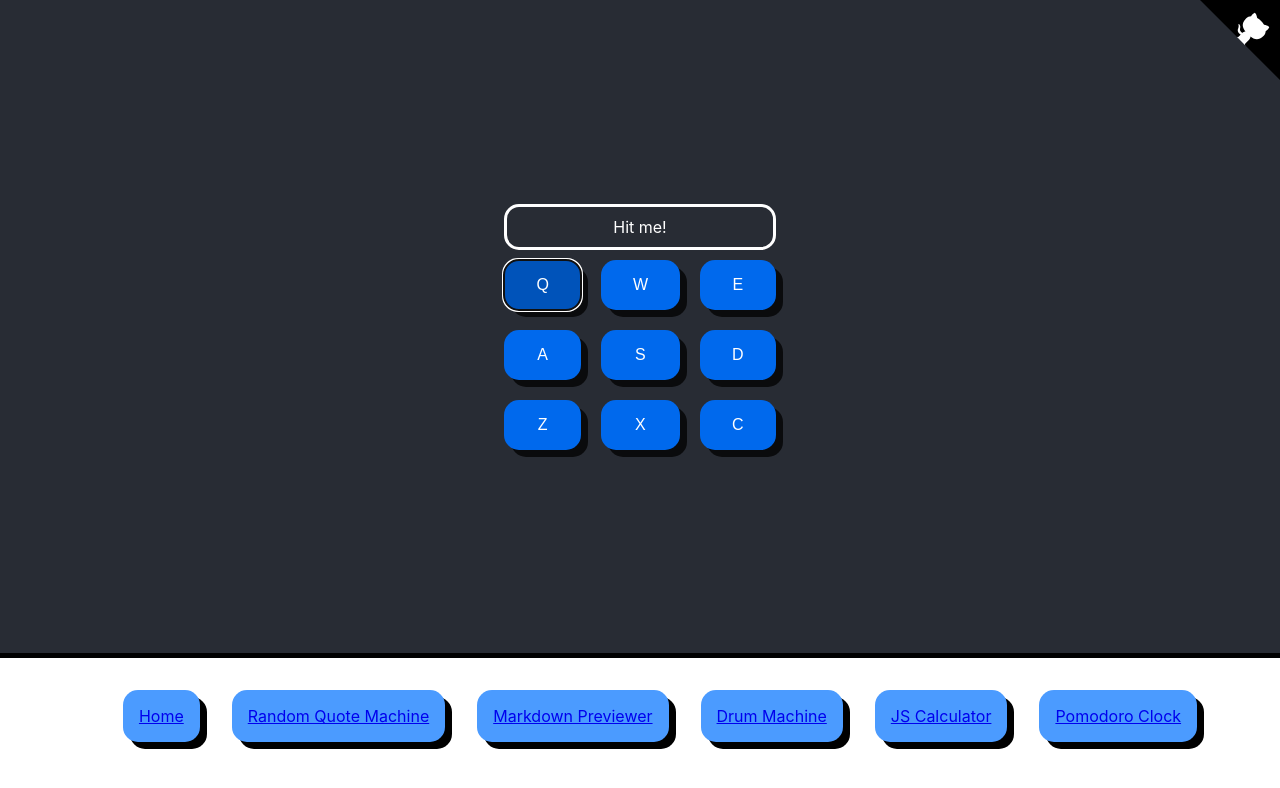
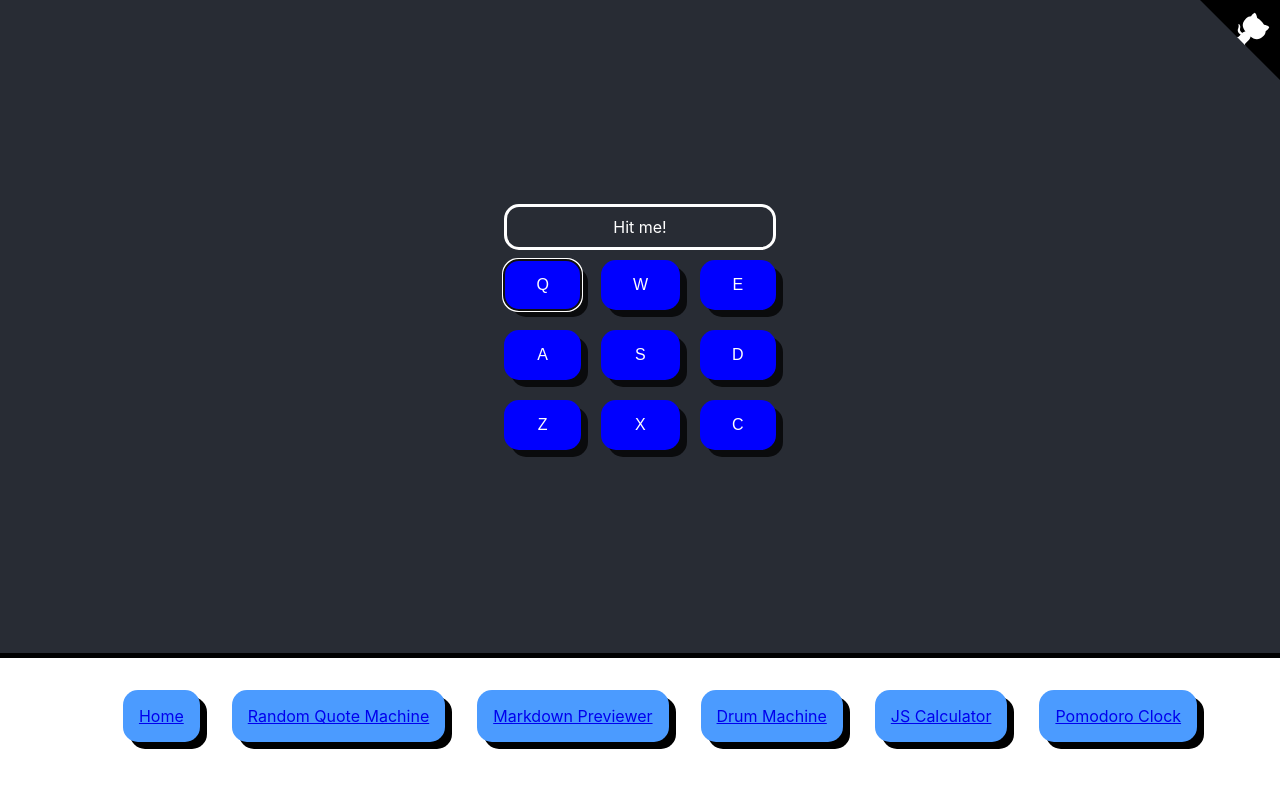
Before and after one commit to chiubaca/fcc-front-end-libs-challenge, a React (Create React App) app: page /drum-machine in a window 1280 px wide. Shown: the top 788 px of the page. Built offline with nearby package versions, Linux system fonts and the light colour scheme.

Commit message:
added active styling on keypress

```diff
--- a/src/pages/DrumMachine/DrumMachine.scss
+++ b/src/pages/DrumMachine/DrumMachine.scss
@@ -36,6 +36,20 @@ main {
         "Q W E"
         "A S D"
         "Z X C";
+
+      // button css overide
+      button.drum-pad {
+        background: blue;
+        transition:
+          background 0ms ease-in-out,
+          transform 150ms ease;
+        -webkit-appearance: none;
+        -moz-appearance: none;
+      }
+
+      button.active.drum-pad {
+        background: #dfdf3b;
+      }
     }
   }
 }
--- a/src/pages/DrumMachine/index.js
+++ b/src/pages/DrumMachine/index.js
@@ -64,9 +64,10 @@ class DrumMachine extends React.Component {
     // element.classList.add("active");
     const button = document.getElementById(keyPressed);
     button.classList.add("active");
-    console.log(button);
-    button.classList.remove("active");
-    console.log(button);
+
+    setTimeout(() => {
+      button.classList.remove("active");
+    }, 200);
   }
 
   // Checks to see if the key pressed is something we have assigend an action to in the keyPressLookup object
```
